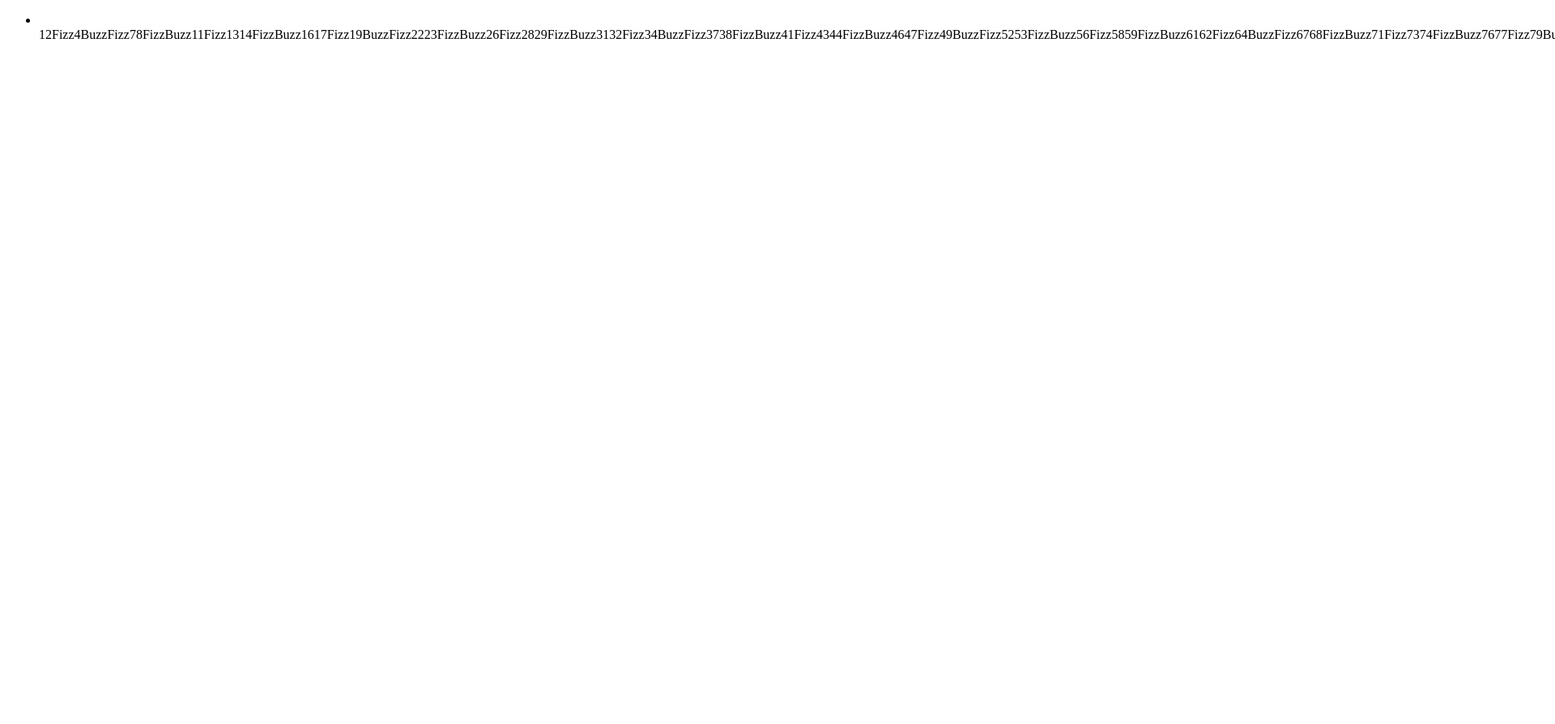
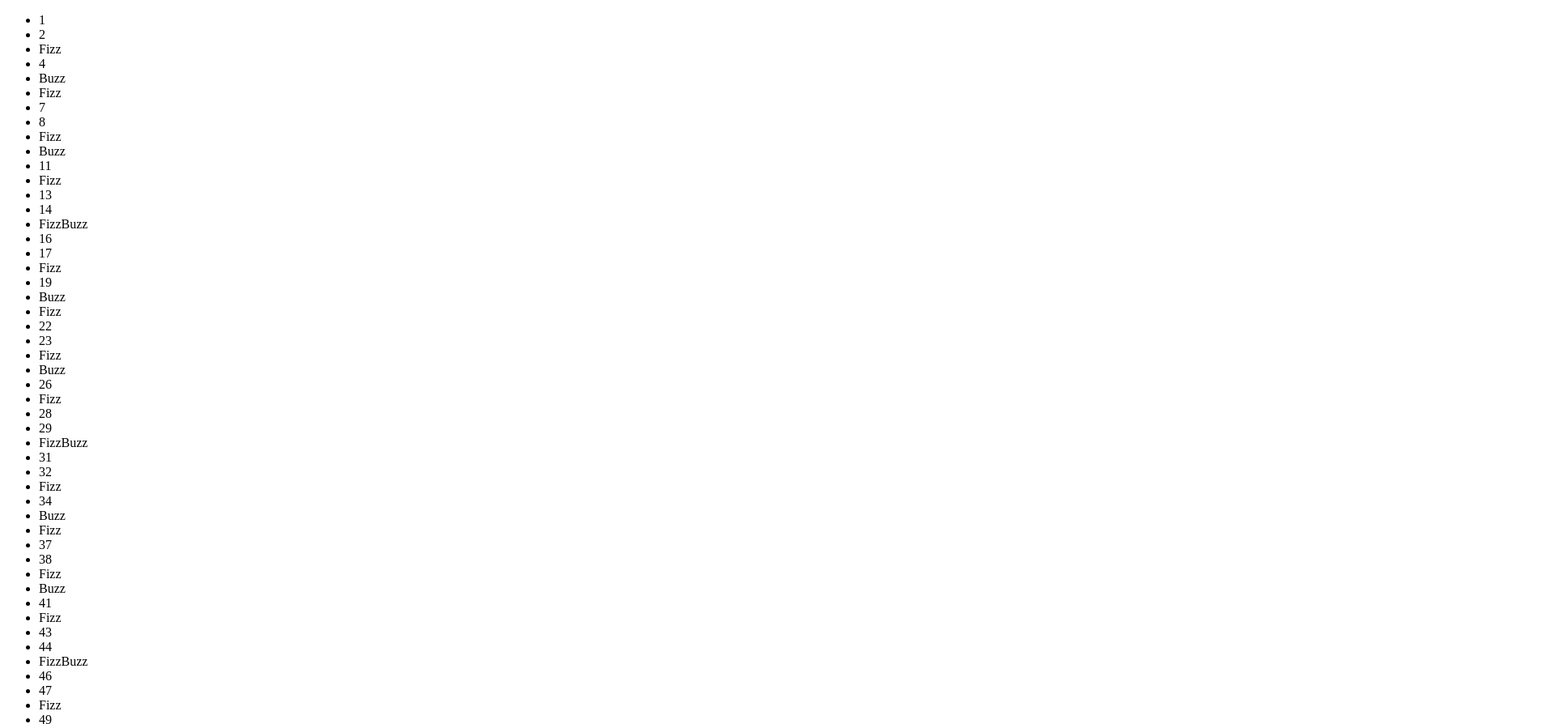
Before and after one commit to misterhamm/fizzbuzz, a plain HTML site: page index.html in a window 1280 px wide. Shown: the top 894 px of the page at 81% size, 1920 px wide, since content can reach past the window. Before the commit the page ends 800 px from the top, so only its background shows below. Drawn offline with nearby package versions, Linux system fonts and the light colour scheme.

Commit message:
final final

```diff
--- a/app.js
+++ b/app.js
@@ -17,7 +17,7 @@ $(document).ready(function(){
         }
         else (fizzBuzz.push(fillArray));
 
-        $('.printFB').append(fizzBuzz[fizzIndex]);
+        $('.printFB').append('<li>'+fizzBuzz[fizzIndex]+'</li>');
         fillArray++;
         fizzIndex++;
     };
--- a/index.html
+++ b/index.html
@@ -8,7 +8,6 @@
 </head>
 <body>
     <ul class="printFB">
-        <li></li>
     </ul>
 </body>
 </html>
```
